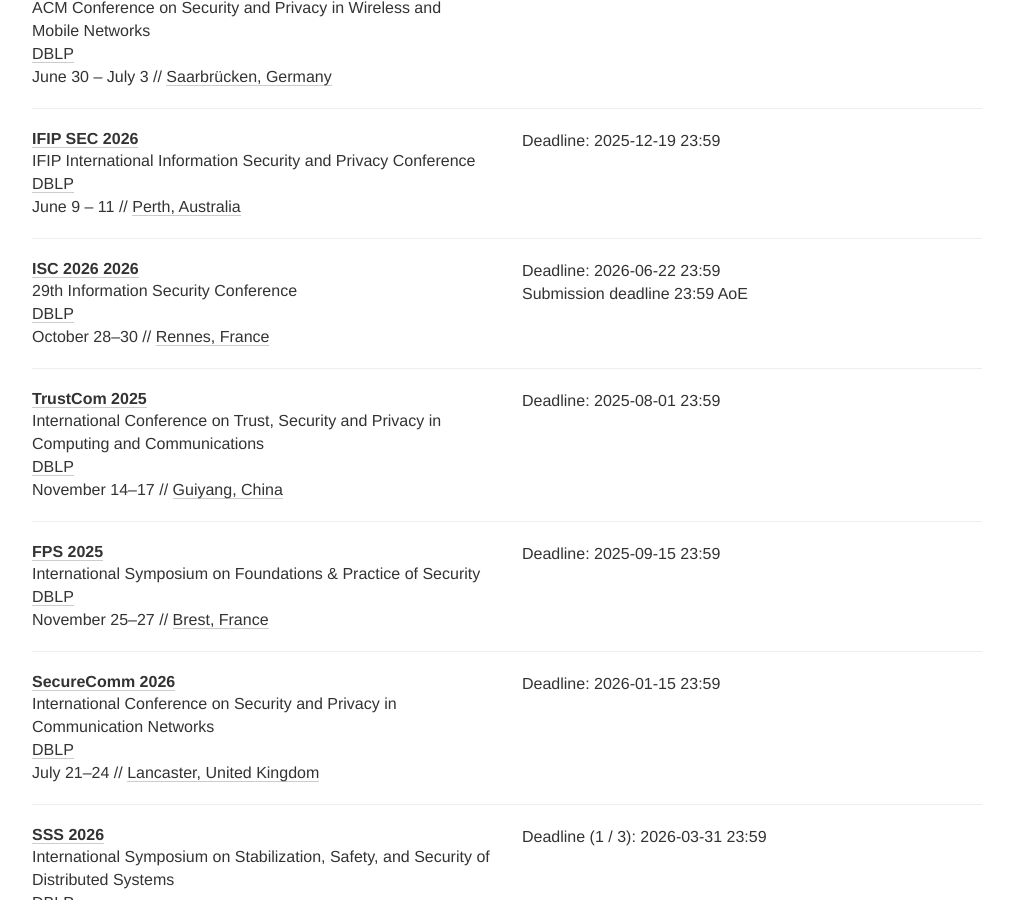
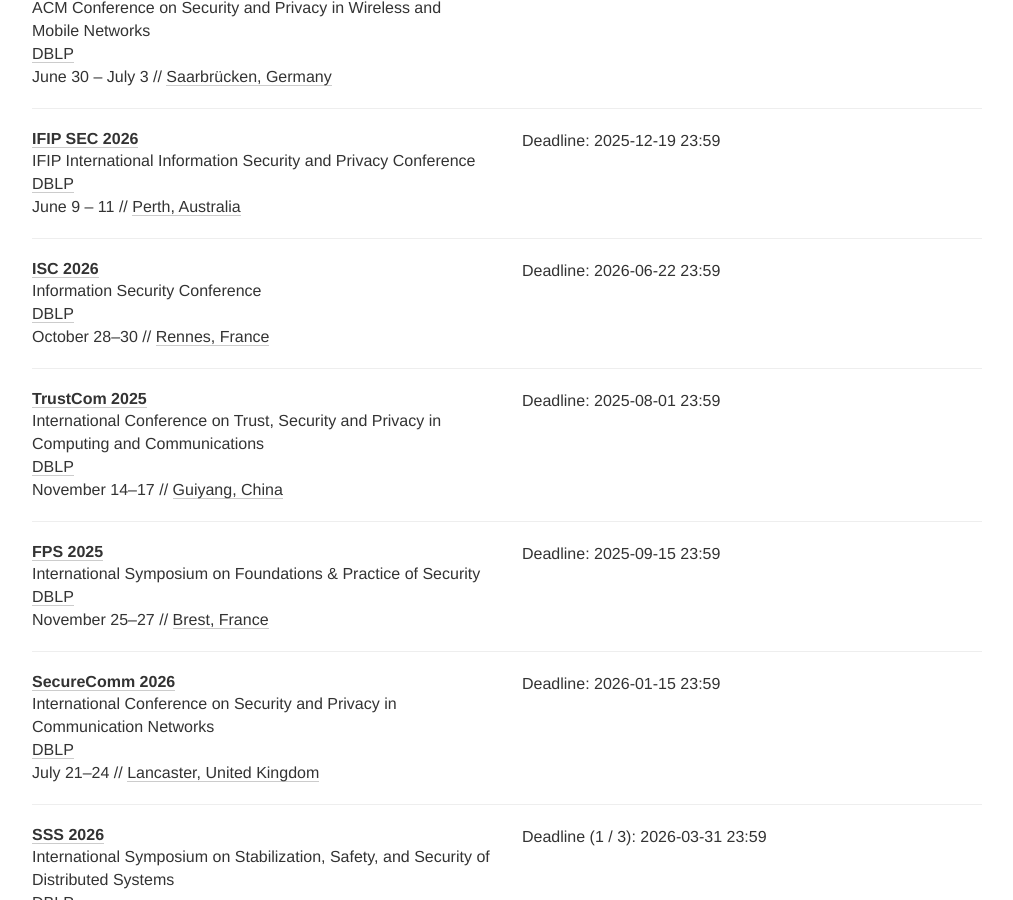
Before and after one commit to sec-deadlines/sec-deadlines.github.io, a Jekyll site: the page built from index.html, in a window 1280 px wide and 900 px high, scrolled down 2860 px. Shown: the whole window, without its empty margins (133-1146 px from the left). Built offline with Jekyll 4.4.1, drawn with Linux system fonts in a browser that asks for light colours; nearby versions of some CDN libraries; comment, search, counter and statistics services are not loaded.

Commit message:
Fix format

```diff
--- a/_data/conferences.yml
+++ b/_data/conferences.yml
@@ -131,13 +131,12 @@
   place: Perth, Australia
   tags: [SEC, CONF, CORE-B]
 
-- name: ISC 2026
-  description: 29th Information Security Conference
+- name: ISC
+  description: Information Security Conference
   year: 2026
   link: https://isc2026.github.io/
   dblp: https://dblp.org/db/conf/isw/index.html
   deadline: ["2026-06-22 23:59"]
-  comment: Submission deadline 23:59 AoE
   date: October 28-30
   place: Rennes, France
   tags: [CRYPTO, SEC, PRIV, CONF]
```
